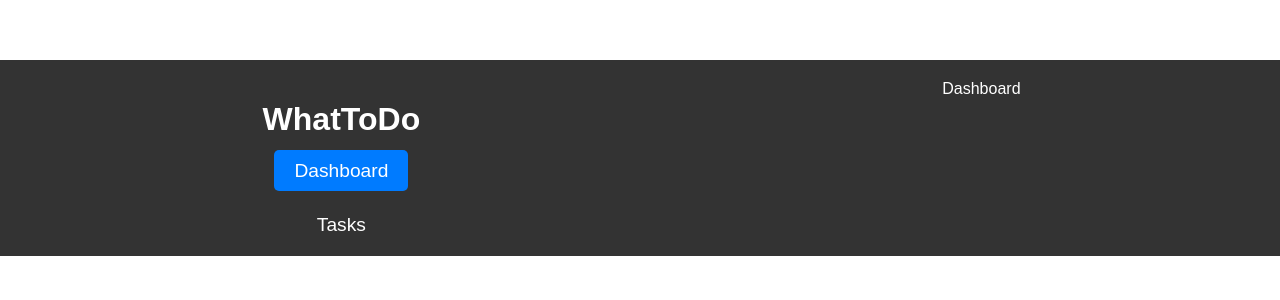
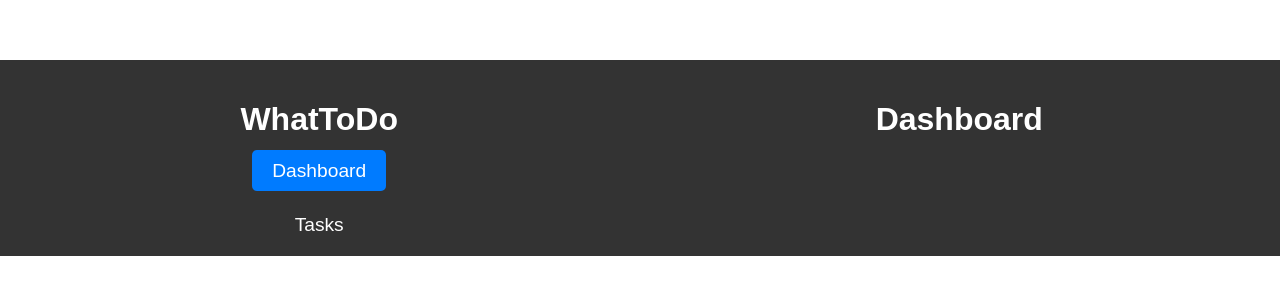
Before and after one commit to TeemuM1/whattodo-oppimistehtava-TeemuM1-main, a React (Vite) app in the folder client/: page / in a window 1280 px wide. Shown: the top 300 px of the page. Built offline with nearby package versions, Linux system fonts and the light colour scheme.

Commit message:
Little tweak to delete button.

```diff
--- a/client/src/components/TaskList.tsx
+++ b/client/src/components/TaskList.tsx
@@ -36,7 +36,7 @@ export default function TaskList({taskList, onDeleteTask, onAddTask}: TaskListPr
         <ul>
           {taskList.map((task, index) => (
             <li key={index}>{task}
-            <button onClick={() => onDeleteTask(task)}>
+            <button className="deleteButton" onClick={() => onDeleteTask(task)}>
               Delete
               </button>
             </li>
--- a/client/src/index.css
+++ b/client/src/index.css
@@ -21,7 +21,6 @@ body {
 }
 
 .header {
-  background: rgb(0, 0, 0);
   color: rgb(255, 255, 255);
   display: flex;
   align-items: center;
@@ -50,9 +49,11 @@ button {
   font-size: 2em;
 }
 
+ul {
+  list-style: none;
+}
 
 .header nav ul {
-  list-style-type: none;
   padding: 0;
   margin: 0;
   display: flex;
@@ -99,3 +100,7 @@ button {
   align-items: center;
   flex-grow: 1;
 }
+
+.deleteButton {
+  margin-left: 10px;
+}
--- a/client/src/routes/Dashboard.tsx
+++ b/client/src/routes/Dashboard.tsx
@@ -3,6 +3,8 @@
 
 export default function Dashboard() {
       return(
-        <div className="header">Dashboard</div>
+        <div className="header">
+          <h1>Dashboard</h1>
+        </div>
       );
 }
```
